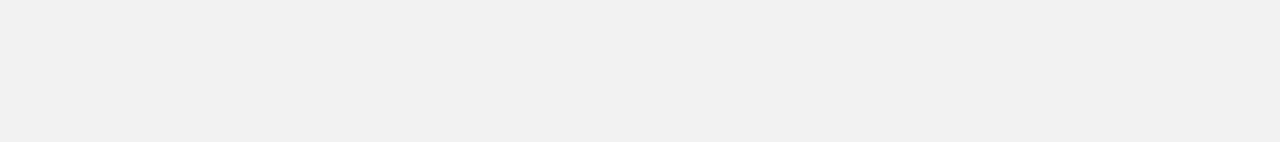
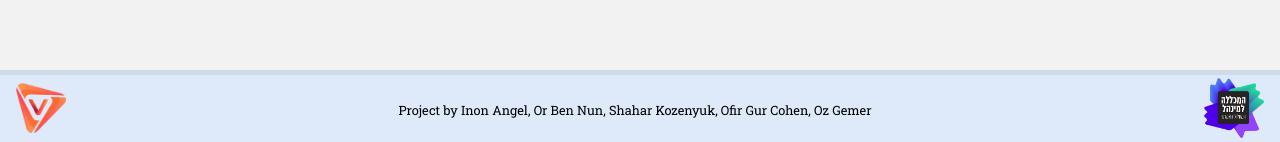
Before and after one commit to Video-Indexing/Video-Indexing, a React (Create React App) app in the folder Web_Server/front/: page /playVideo in a window 1280 px wide. Shown: the part 655-797 px from the top of the page. Built offline with nearby package versions, Linux system fonts and the light colour scheme; no server answers.

Commit message:
footer position

```diff
--- a/Web_Server/front/src/App.js
+++ b/Web_Server/front/src/App.js
@@ -8,11 +8,22 @@ import { Routes, Route, BrowserRouter, Link } from 'react-router-dom';
 import Homepage from './pages/upload/home/Homepage.jsx';
 import PlayVideo from './pages/playVideo/PlayVideo.jsx';
 import Home from './pages/home/Home.jsx';
+import styled from 'styled-components';
+import Footer from './components/footer/Footer.jsx';
+
+const Container = styled.div`
+  min-height: 100vh;
+  height: 100%;
+  display: flex;
+  flex-direction: column;
+  justify-content: space-between;
+`;
 
 function App() {
   return (
-    <>
+    <Container>
       <BrowserRouter>
+        <div>
           <Navbar />
           <Routes>
             <Route index element={<Home />} />
@@ -22,8 +33,10 @@ function App() {
             <Route path='playVideo/*' element={<PlayVideo />} />
             {/* <Route path="*" element={<NoPage />} /> */}
           </Routes>
+        </div>
       </BrowserRouter>
-    </>
+      <Footer />
+    </Container>
   );
 }
 
--- a/Web_Server/front/src/assets/global.css
+++ b/Web_Server/front/src/assets/global.css
@@ -13,3 +13,7 @@
 body {
   background: #f2f2f2;
 }
+
+#root {
+  min-height: 100vh;
+}
--- a/Web_Server/front/src/pages/home/Home.jsx
+++ b/Web_Server/front/src/pages/home/Home.jsx
@@ -46,7 +46,6 @@ function Home() {
           </div>
         </Section>
       </SectionsContainer>
-      <Footer />
     </>
   );
 }
```
Lines whose indentation alone changed are shown as unchanged.
